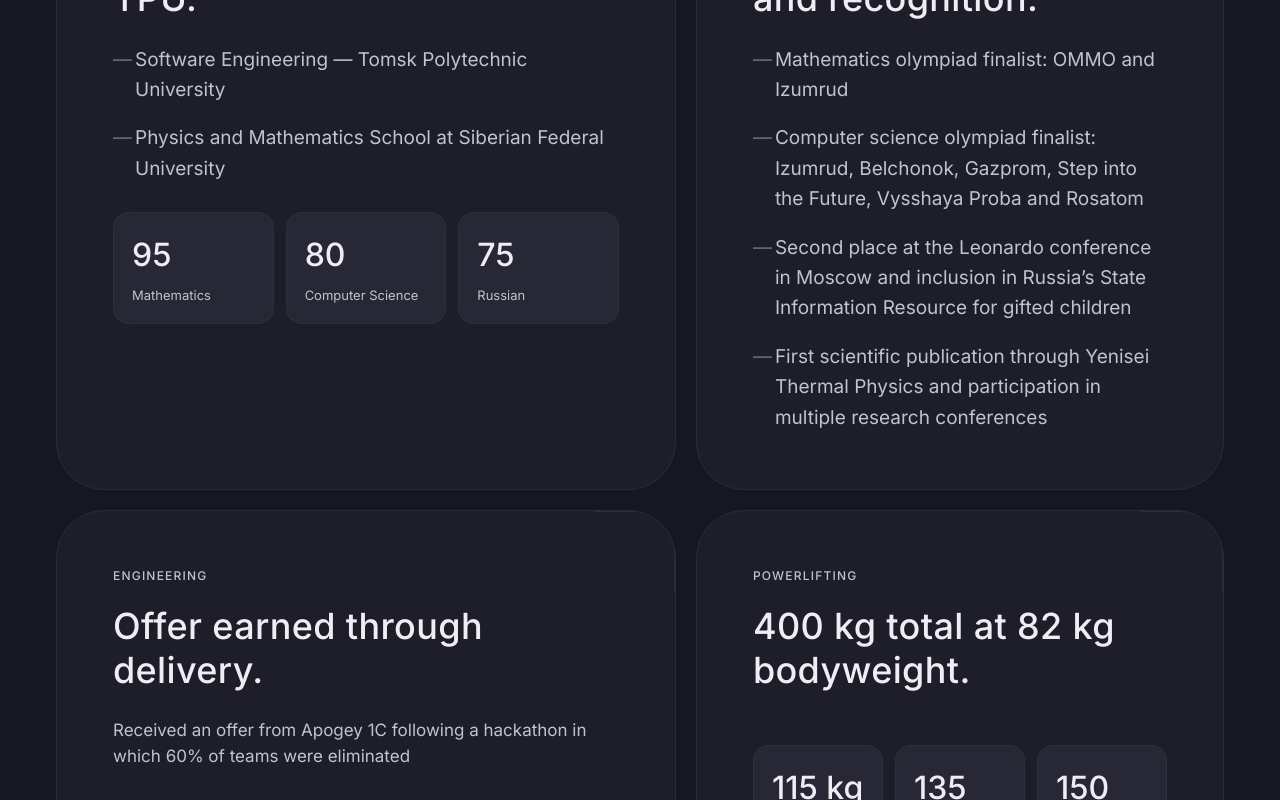
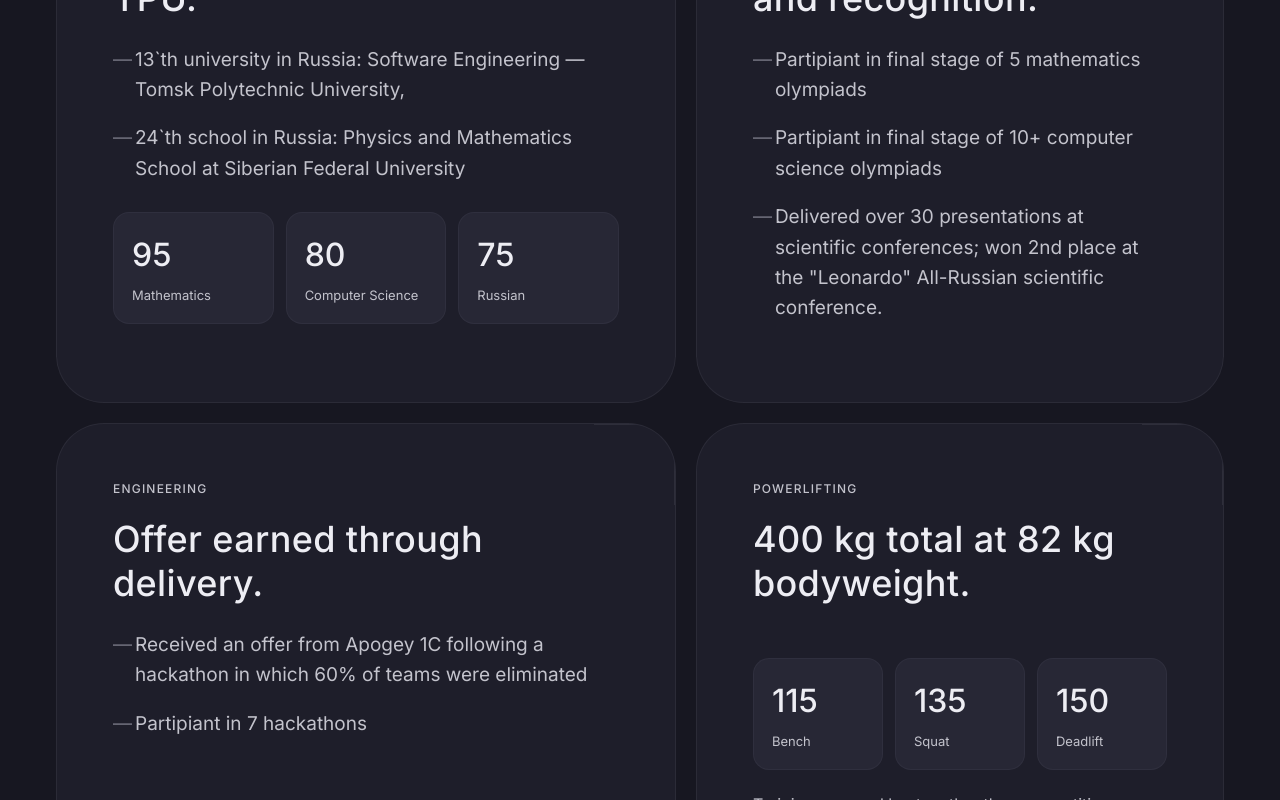
Before and after one commit to Fozu7916/My-site-portfolio, a React (Vite) app: page /hall-of-fame in a window 1280 px wide. Shown: the part 660-1460 px from the top of the page. Built offline with nearby package versions, Linux system fonts and the light colour scheme.

Commit message:
tidied up the facts and improved ux

```diff
--- a/src/pages/HallOfFamePage.tsx
+++ b/src/pages/HallOfFamePage.tsx
@@ -35,14 +35,19 @@ export function HallOfFamePage() {
         <Reveal className="content-card">
           <span className="eyebrow">Engineering</span>
           <h2>Offer earned through delivery.</h2>
-          <p className="result-quote">{achievements.engineering[0]}</p>
+
+          <ul className="clean-list">
+            {achievements.engineering.map((item) => (
+              <li key={item}>{item}</li>
+            ))}
+          </ul>
         </Reveal>
         <Reveal className="content-card">
           <span className="eyebrow">Powerlifting</span>
           <h2>{powerlifting.total} kg total at {powerlifting.bodyweight} kg bodyweight.</h2>
           <div className="score-grid">
             {powerlifting.lifts.map((lift) => (
-              <div key={lift.name}><strong>{lift.weight} kg</strong><span>{lift.name}</span></div>
+              <div key={lift.name}><strong>{lift.weight}</strong><span>{lift.name}</span></div>
             ))}
           </div>
           <p>Training personal bests rather than competition results.</p>
--- a/src/shared/data/profile.ts
+++ b/src/shared/data/profile.ts
@@ -17,8 +17,8 @@ export const skills = [
 
 export const education = {
   schools: [
-    'Software Engineering — Tomsk Polytechnic University',
-    'Physics and Mathematics School at Siberian Federal University',
+    '13`th university in Russia: Software Engineering — Tomsk Polytechnic University, ',
+    '24`th school in Russia: Physics and Mathematics School at Siberian Federal University'
   ],
   exams: [
     { subject: 'Mathematics', score: 95 },
@@ -29,19 +29,21 @@ export const education = {
 
 export const achievements = {
   science: [
-    'Mathematics olympiad finalist: OMMO and Izumrud',
-    'Computer science olympiad finalist: Izumrud, Belchonok, Gazprom, Step into the Future, Vysshaya Proba and Rosatom',
-    'Second place at the Leonardo conference in Moscow and inclusion in Russia’s State Information Resource for gifted children',
-    'First scientific publication through Yenisei Thermal Physics and participation in multiple research conferences',
+    'Partipiant in final stage of 5 mathematics olympiads',
+    'Partipiant in final stage of 10+ computer science olympiads',
+    'Delivered over 30 presentations at scientific conferences; won 2nd place at the "Leonardo" All-Russian scientific conference.'
   ],
-  engineering: ['Received an offer from Apogey 1C following a hackathon in which 60% of teams were eliminated'],
+  engineering: [
+    'Received an offer from Apogey 1C following a hackathon in which 60% of teams were eliminated',
+    'Partipiant in 7 hackathons',
+  ],
 } as const;
 
 export const powerlifting = {
   bodyweight: 82,
   total: 400,
   lifts: [
-    { name: 'Bench press', weight: 115 },
+    { name: 'Bench', weight: 115 },
     { name: 'Squat', weight: 135 },
     { name: 'Deadlift', weight: 150 },
   ],
```
